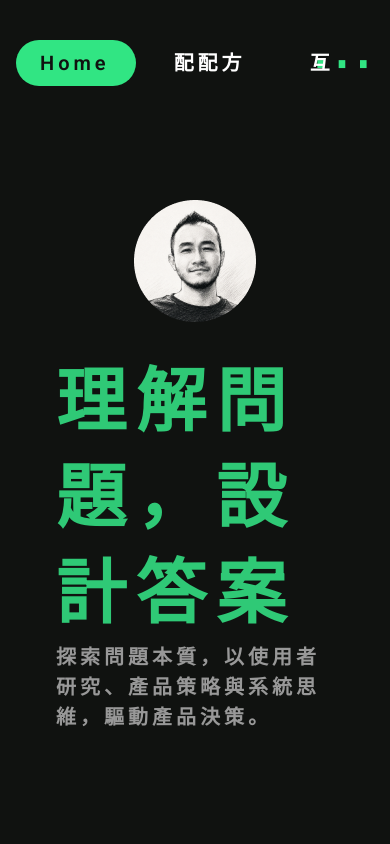
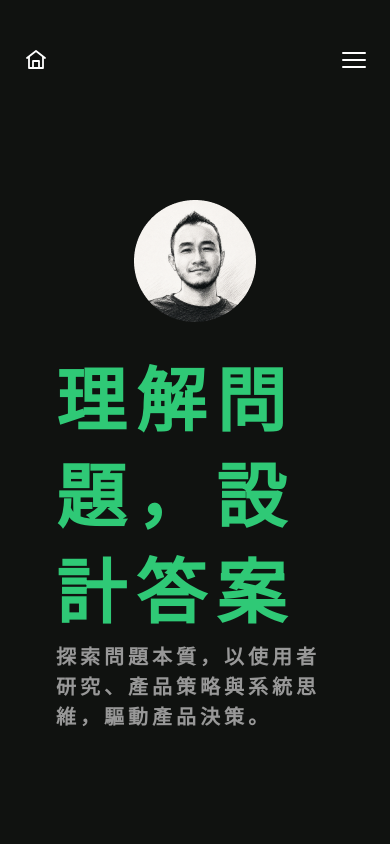
Before and after one commit to herbtea211/20260730-portfolio, a Next.js app: page / in a window 390 px wide. Shown: the top 844 px of the page. Built offline with nearby package versions, Linux system fonts and the light colour scheme.

Commit message:
Update responsive navigation

```diff
--- a/src/components/shell/Navigation.tsx
+++ b/src/components/shell/Navigation.tsx
@@ -1,3 +1,4 @@
+
 "use client";
 
 import Link from "next/link";
@@ -11,13 +12,29 @@ import {
   useState,
 } from "react";
 
+const mobileWorkLinks = [
+  {
+    label: "配配方",
+    href: "/works/recipe",
+  },
+  {
+    label: "互動空間",
+    href: "/works/interactive-space",
+  },
+  {
+    label: "露天Guideline",
+    href: "/works/design-guideline",
+  },
+];
+
 export default function Navigation() {
   const pathname = usePathname();
+
   const navRef = useRef<HTMLUListElement>(null);
   const itemRefs = useRef<(HTMLLIElement | null)[]>([]);
 
-  const [hasOverflow, setHasOverflow] = useState(false);
-  const [isScrolled, setIsScrolled] = useState(false);
+  const [isMenuOpen, setIsMenuOpen] = useState(false);
+
   const [indicator, setIndicator] = useState({
     left: 0,
     width: 0,
@@ -26,9 +43,10 @@ export default function Navigation() {
   const activeIndex = navigation.findIndex(
     (item) =>
       pathname === item.href ||
-      pathname.startsWith(`${item.href}/`)
+      (item.href !== "/" && pathname.startsWith(`${item.href}/`))
   );
 
+  // Desktop Active Indicator
   useLayoutEffect(() => {
     const activeItem = itemRefs.current[activeIndex];
 
@@ -40,68 +58,106 @@ export default function Navigation() {
     });
   }, [activeIndex]);
 
+  // Mobile Menu: Lock body scroll and support Escape
   useEffect(() => {
-    const nav = navRef.current;
+    if (!isMenuOpen) return;
 
-    if (!nav) return;
+    const originalOverflow = document.body.style.overflow;
 
-    const updateOverflow = () => {
-      setHasOverflow(nav.scrollWidth > nav.clientWidth);
-      setIsScrolled(nav.scrollLeft > 0);
-    };
+    document.body.style.overflow = "hidden";
 
-    const handleScroll = () => {
-      setIsScrolled(nav.scrollLeft > 0);
-    };
-
-    updateOverflow();
-
-    nav.addEventListener("scroll", handleScroll);
-    window.addEventListener("resize", updateOverflow);
-
-    return () => {
-      nav.removeEventListener("scroll", handleScroll);
-      window.removeEventListener("resize", updateOverflow);
-    };
-  }, []);
-
-  const handleOverflowClick = () => {
-    navRef.current?.scrollTo({
-      left: navRef.current.scrollWidth,
-      behavior: "smooth",
-    });
-  };
-
-  const handleItemClick = (index: number) => {
-    const nav = navRef.current;
-
-    if (!nav) return;
-
-    const lastTwoStartIndex = navigation.length - 2;
-
-    if (index >= lastTwoStartIndex) {
-      nav.scrollTo({
-        left: nav.scrollWidth,
-        behavior: "smooth",
-      });
-      return;
-    }
-
-    if (index <= 1) {
-      nav.scrollTo({
-        left: 0,
-        behavior: "smooth",
-      });
+    const handleKeyDown = (event: KeyboardEvent) => {
+      if (event.key === "Escape") {
+        setIsMenuOpen(false);
       }
     };
 
+    window.addEventListener("keydown", handleKeyDown);
+
+    return () => {
+      document.body.style.overflow = originalOverflow;
+      window.removeEventListener("keydown", handleKeyDown);
+    };
+  }, [isMenuOpen]);
+
+  // Close menu when route changes
+  useEffect(() => {
+    setIsMenuOpen(false);
+  }, [pathname]);
+
   return (
-    <nav className="fixed top-0 left-0 z-50 w-full pl-4 pt-10 pb-8 md:pt-15 md:pl-0 bg-background">
+    <nav className="fixed top-0 left-0 z-50 w-full bg-background pl-4 pt-10 pb-8 md:pl-0 md:pt-15">
+
+      {/* Mobile Navigation */}
+      <div className="relative z-50 md:hidden">
+        <Container>
+          <div className="flex items-center justify-between">
+
+            {/* Home Icon */}
+            <Link
+              href="/"
+              aria-label="Home"
+              onClick={() => setIsMenuOpen(false)}
+              className="flex h-10 w-10 items-center justify-center"
+            >
+              <svg
+                viewBox="0 0 24 24"
+                className="h-6 w-6"
+                fill="none"
+                stroke="currentColor"
+                strokeWidth="1.8"
+                strokeLinecap="round"
+                strokeLinejoin="round"
+                aria-hidden="true"
+              >
+                <path d="m3 10 9-7 9 7" />
+                <path d="M5 9v11h14V9" />
+                <path d="M9 20v-7h6v7" />
+              </svg>
+            </Link>
+
+            {/* Hamburger Button */}
+            <button
+              type="button"
+              onClick={() => setIsMenuOpen((prev) => !prev)}
+              aria-label={isMenuOpen ? "關閉選單" : "開啟選單"}
+              aria-expanded={isMenuOpen}
+              className="mr-4 flex h-10 w-10 flex-col items-center justify-center gap-[5px]"
+            >
+              <span
+                className={`h-[2px] w-6 rounded-full bg-white transition-all duration-300 ${
+                  isMenuOpen
+                    ? "translate-y-[7px] rotate-45"
+                    : ""
+                }`}
+              />
+
+              <span
+                className={`h-[2px] w-6 rounded-full bg-white transition-all duration-300 ${
+                  isMenuOpen ? "opacity-0" : "opacity-100"
+                }`}
+              />
+
+              <span
+                className={`h-[2px] w-6 rounded-full bg-white transition-all duration-300 ${
+                  isMenuOpen
+                    ? "-translate-y-[7px] -rotate-45"
+                    : ""
+                }`}
+              />
+            </button>
+
+          </div>
+        </Container>
+      </div>
+
+      {/* Desktop Navigation */}
+      <div className="hidden md:block">
         <Container>
           <div className="relative">
             <ul
               ref={navRef}
-            className="scrollbar-hide relative flex w-[calc(100%_-_60px)] justify-start gap-4 overflow-x-auto pl-0 md:w-auto md:justify-center md:gap-8 md:overflow-visible"
+              className="relative flex w-auto justify-center gap-8 overflow-visible"
             >
               {activeIndex >= 0 && (
                 <span
@@ -127,36 +183,71 @@ export default function Navigation() {
                   >
                     <Link
                       href={item.href}
-                    onClick={() => handleItemClick(index)}
-                    className="block rounded-full px-6 py-2 md:px-10"
+                      className="flex items-center justify-center rounded-full px-10 py-2"
                     >
+                      {item.href === "/" ? (
+                        <svg
+                          viewBox="0 0 24 24"
+                          className={`h-5 w-5 ${
+                            isActive
+                              ? "text-background"
+                              : "text-white"
+                          }`}
+                          fill="none"
+                          stroke="currentColor"
+                          strokeWidth="1.8"
+                          strokeLinecap="round"
+                          strokeLinejoin="round"
+                          aria-label="Home"
+                        >
+                          <path d="m3 10 9-7 9 7" />
+                          <path d="M5 9v11h14V9" />
+                          <path d="M9 20v-7h6v7" />
+                        </svg>
+                      ) : (
                         <span
                           className={
                             isActive
-                          ? "text-keyMessage-default text-background"
-                          : "text-keyMessage-default text-white hover:text-textPrimary"
+                              ? "text-imageTitle-default text-background"
+                              : "text-imageTitle-default text-white hover:text-textPrimary"
                           }
                         >
                           {item.label}
                         </span>
+                      )}
                     </Link>
                   </li>
                 );
               })}
             </ul>
-
-          {hasOverflow && !isScrolled && (
-            <button
-              type="button"
-              onClick={handleOverflowClick}
-              className="absolute right-0 top-0 flex h-full w-20 items-center justify-end bg-background pr-4 text-sectionTitle text-primary md:hidden"
-              aria-label="顯示更多選項"
-            >
-              ⋯
-            </button>
-          )}
           </div>
         </Container>
+      </div>
+
+      {/* Mobile Fullscreen Menu */}
+      <div
+        aria-hidden={!isMenuOpen}
+        className={`fixed inset-0 z-40 flex min-h-dvh items-center justify-center bg-background px-8 transition-all duration-300 md:hidden ${
+          isMenuOpen
+            ? "visible opacity-100"
+            : "invisible opacity-0 pointer-events-none"
+        }`}
+      >
+        <div className="flex flex-col items-center gap-10">
+          {mobileWorkLinks.map((item) => (
+            <Link
+              key={item.href}
+              href={item.href}
+              tabIndex={isMenuOpen ? 0 : -1}
+              onClick={() => setIsMenuOpen(false)}
+              className="text-sectionTitle-responsive text-textPrimaryColor transition-colors hover:text-primary"
+            >
+              {item.label}
+            </Link>
+          ))}
+        </div>
+      </div>
+
     </nav>
   );
 }
```
Lines whose indentation alone changed are shown as unchanged.
